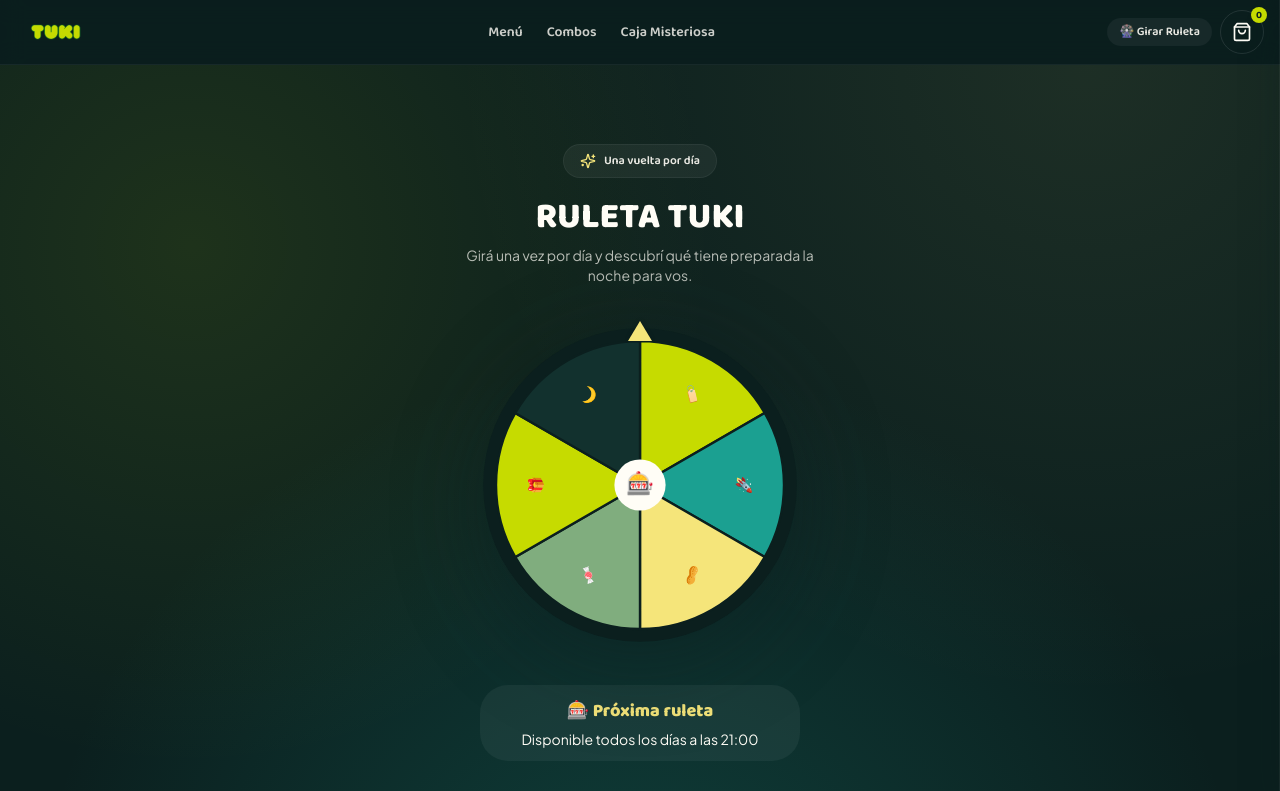
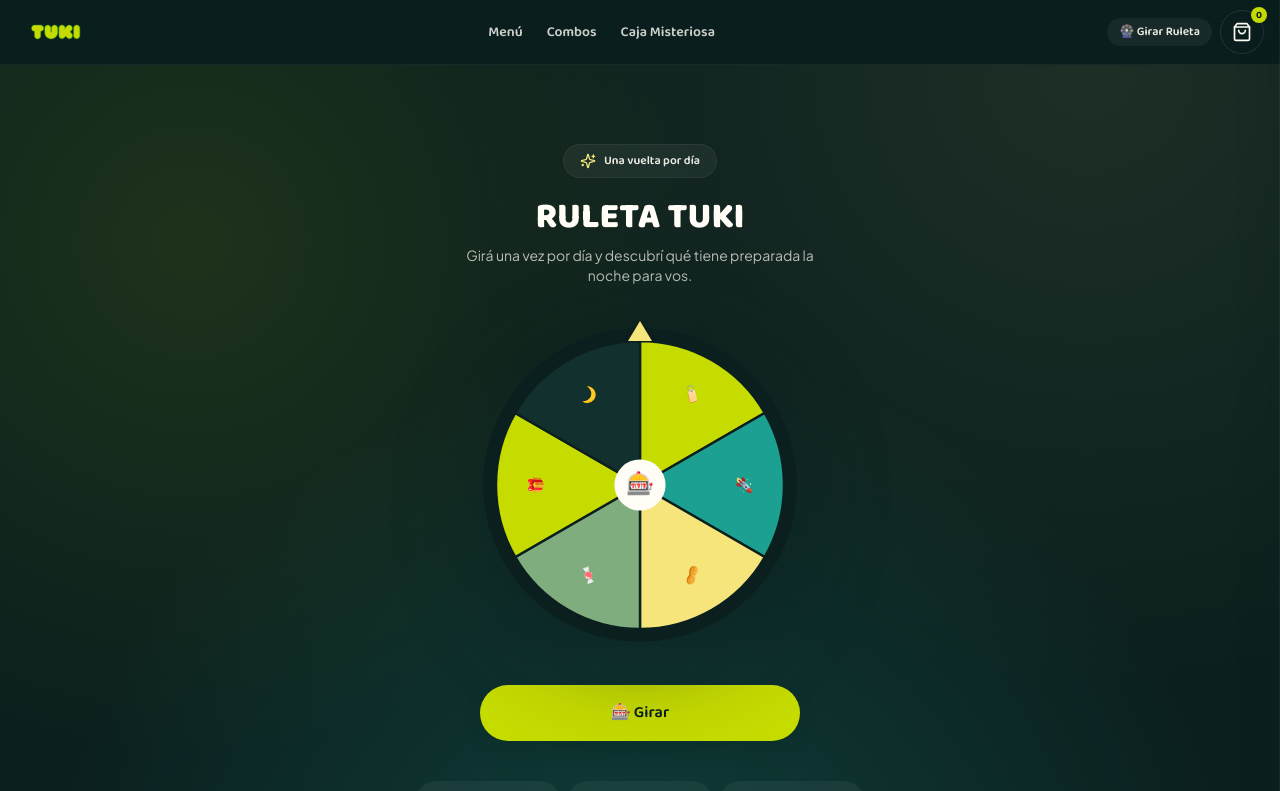
Before and after one commit to nahuelmartinez1129/tuki, a Next.js app: page /ruleta in a window 1280 px wide. Shown: the top 791 px of the page. Built offline with nearby package versions, Linux system fonts and the light colour scheme; no server answers; the database is empty.

Commit message:
fix ruleta para usuarios no registrados

```diff
--- a/components/home/roulette-section.tsx
+++ b/components/home/roulette-section.tsx
@@ -34,44 +34,53 @@ const [showRegisterModal, setShowRegisterModal] =
   const [result, setResult] = useState<RoulettePrize | null>(null);
 
 const [canSpin, setCanSpin] =
-  useState(false);
-
+  useState(true);
   const [loading, setLoading] =
   useState(false);
  async function checkRoulette() {
-  if (!phone) return;
+  if (!phone) {
+    setCanSpin(true);
+    setLoading(false);
+    return;
+  }
 
   setLoading(true);
 
   try {
     const response = await fetch(
-      `/api/roulette?phone=${phone}`,
+      `/api/roulette?phone=${encodeURIComponent(phone)}`,
       {
         cache: "no-store",
       }
     );
 
-    const data = await response.json();
+    const data =
+      await response.json();
 
-    console.log("PHONE:", phone);
-    console.log("DATA:", data);
-
-    setCanSpin(data.canSpin);
+    setCanSpin(
+      data.canSpin === true
+    );
   } finally {
     setLoading(false);
   }
 }
 
 useEffect(() => {
-  if (!phone) return;
+  if (!phone) {
+    setCanSpin(true);
+    setLoading(false);
+    return;
+  }
 
   checkRoulette();
 
-  const interval = setInterval(() => {
-    checkRoulette();
-  }, 30000);
+  const interval =
+    setInterval(() => {
+      checkRoulette();
+    }, 30000);
 
-  return () => clearInterval(interval);
+  return () =>
+    clearInterval(interval);
 }, [phone]);
 
 
```
